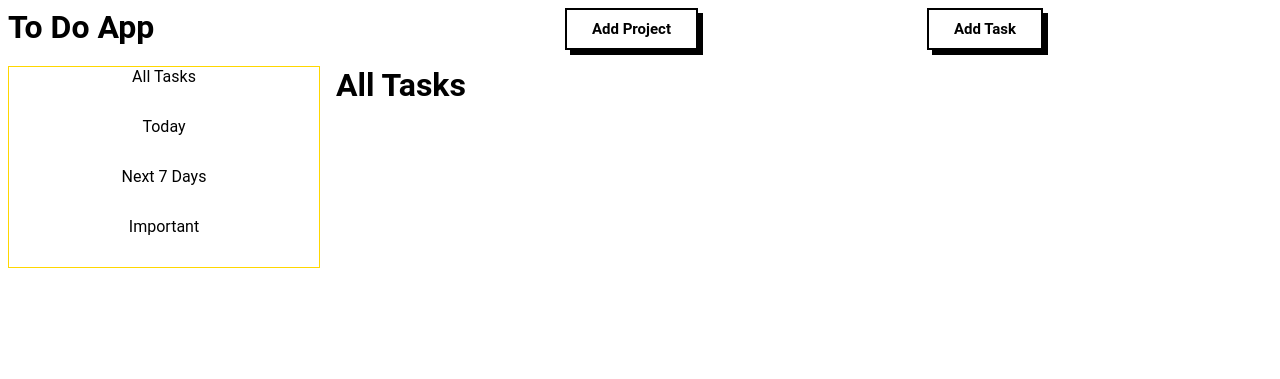
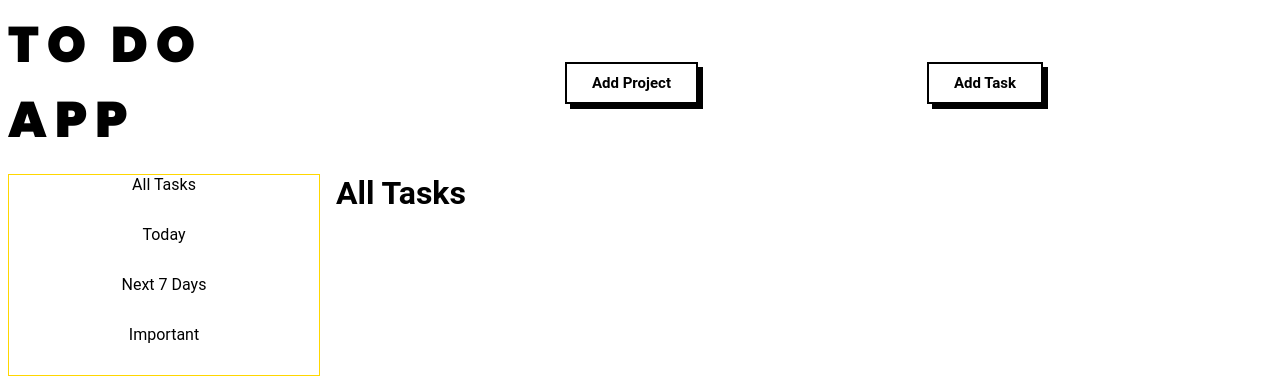
Before and after one commit to fabiusgasber/todo-list, a website built with webpack: page src/template.html in a window 1280 px wide. Built offline with nearby package versions, Linux system fonts and the light colour scheme; a web font is replaced by a local one.

Commit message:
style: add styling to page heading

```diff
--- a/src/styles.css
+++ b/src/styles.css
@@ -105,3 +105,11 @@ button {
     background-color: var(--main-accent-color);
     transition-duration: 0.5s;
 }
+
+body > h1 {
+    text-transform: uppercase;
+    letter-spacing: 0.5rem;
+    font-size: 50px;
+    font-weight: 900;
+    font-family: poppins;
+}
```
